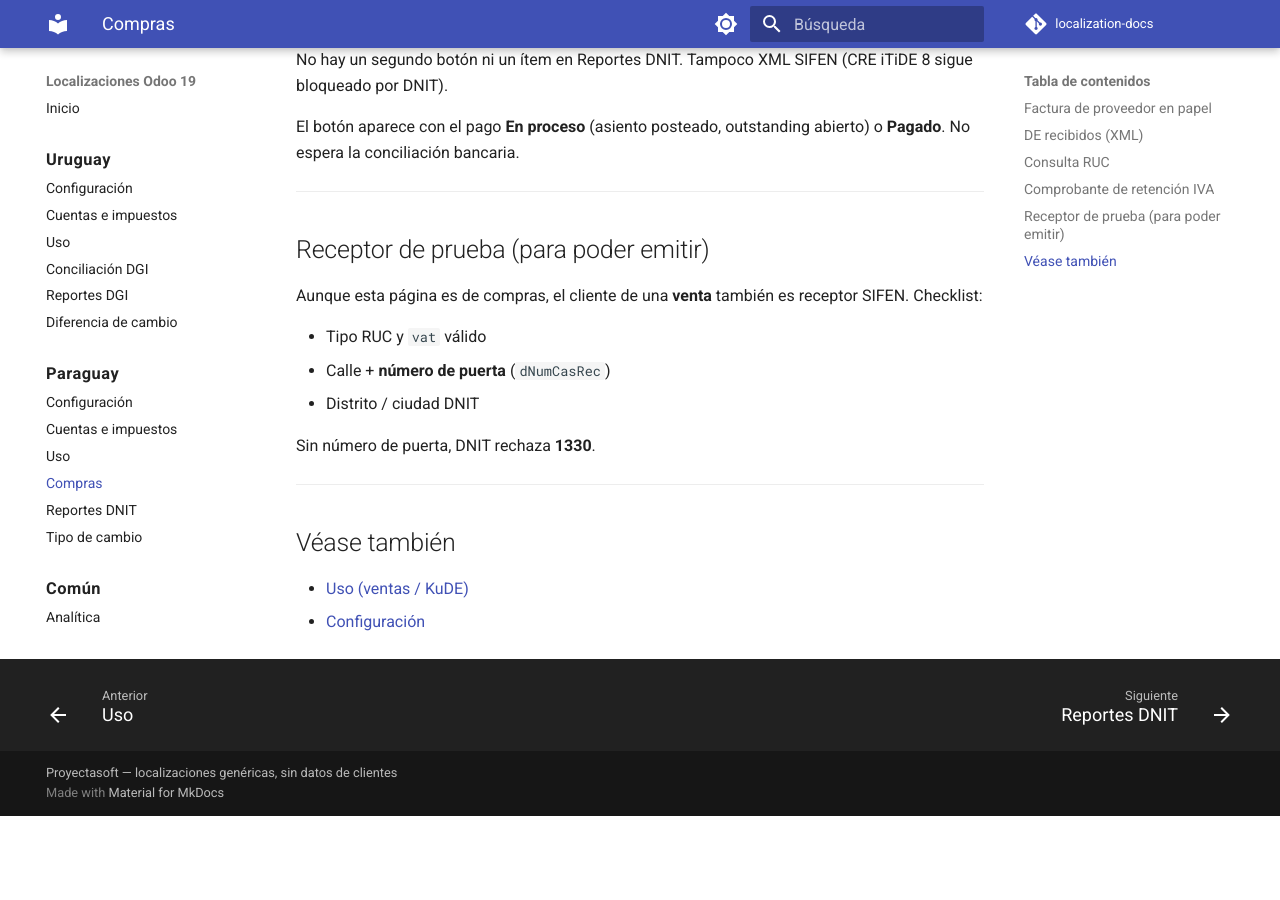
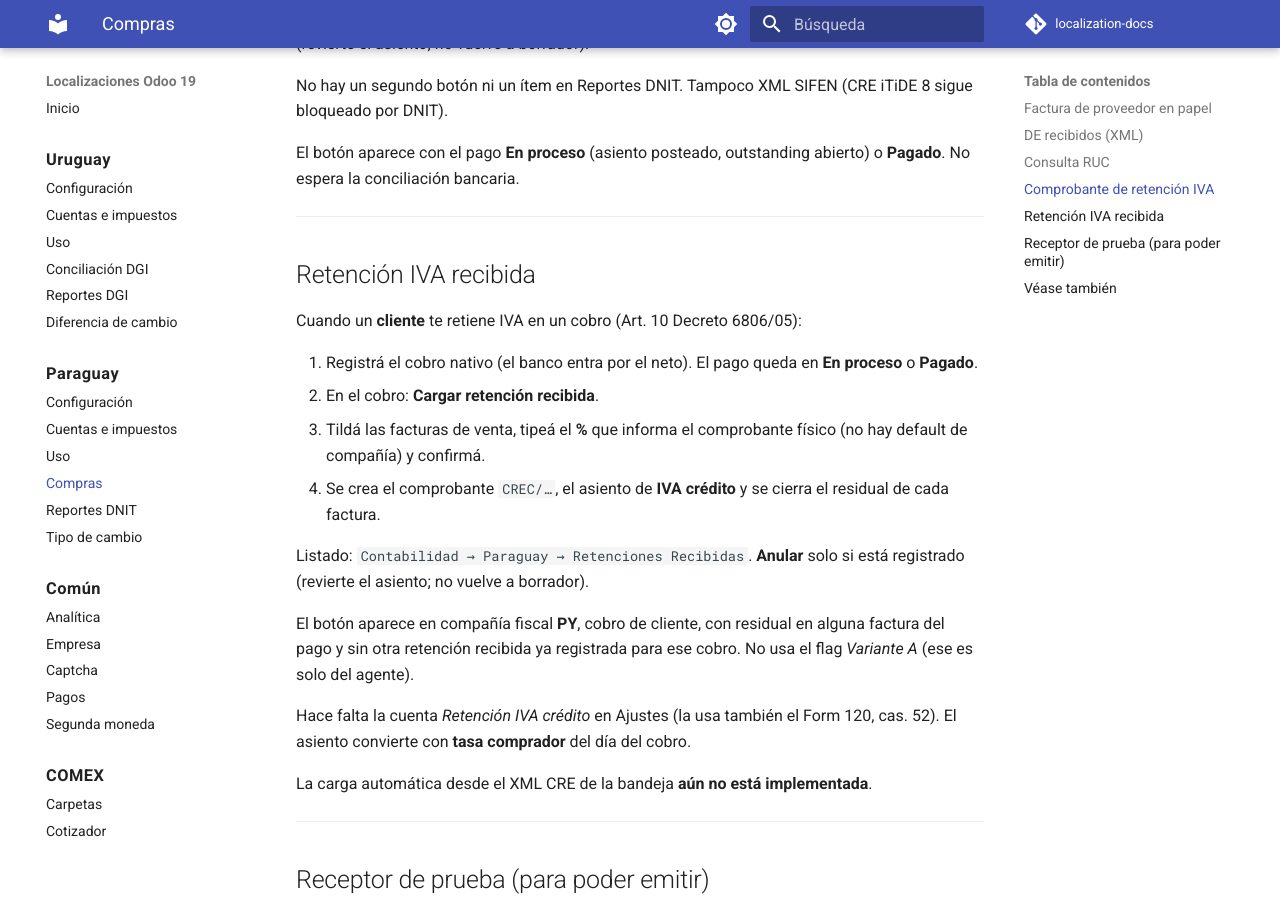
Before and after one commit to Pabloolano/localization-docs, an MkDocs documentation site: the page built from docs/paraguay/compras.md, in a window 1280 px wide and 900 px high, scrolled down 4017 px. Built offline with MkDocs 1.6.1 and Material for MkDocs 9.7.7, drawn with Linux system fonts in a browser that asks for light colours; comment, search, counter and statistics services are not loaded; before the commit the page ends 4833 px from its top, so only the background shows below that; some of the changed text lies outside the part shown.

Commit message:
docs(py): retención IVA recibida desde el cobro (CREC/)
Camino manual en Compras; iTiDE 8 sigue sin parseo XML.
Cuenta crédito en Ajustes; sin flag de agente.

Co-authored-by: Cursor <cursoragent@cursor.com>

```diff
--- a/docs/paraguay/compras.md
+++ b/docs/paraguay/compras.md
@@ -44,7 +44,7 @@ Tipos DNIT activos de la compañía alimentan el combo (RG90).
 
 En la compañía (SIFEN → DE recibidos) puede estar el default **Crear factura al recibir XML**. Un rechazo DNIT posterior cancela el borrador o alerta si ya estaba publicado.
 
-Un XML con **iTiDE 8** (Comprobante de Retención Electrónico) **no** crea factura de proveedor: queda en estado **Retención pendiente**. El circuito de retención recibida todavía no está implementado.
+Un XML con **iTiDE 8** (Comprobante de Retención Electrónico) **no** crea factura de proveedor: queda en estado **Retención pendiente**. El botón **Cargar retención recibida** de esa ficha todavía avisa que el parseo XML no está listo: hay que cargar el comprobante a mano (ver [Retención IVA recibida](#retencion-iva-recibida)).
 
 Carga manual de XML sigue disponible aunque el IMAP esté apagado.
 
@@ -89,6 +89,25 @@ El botón aparece con el pago **En proceso** (asiento posteado, outstanding abie
 
 ---
 
+## Retención IVA recibida {#retencion-iva-recibida}
+
+Cuando un **cliente** te retiene IVA en un cobro (Art. 10 Decreto 6806/05):
+
+1. Registrá el cobro nativo (el banco entra por el neto). El pago queda en **En proceso** o **Pagado**.
+2. En el cobro: **Cargar retención recibida**.
+3. Tildá las facturas de venta, tipeá el **%** que informa el comprobante físico (no hay default de compañía) y confirmá.
+4. Se crea el comprobante `CREC/…`, el asiento de **IVA crédito** y se cierra el residual de cada factura.
+
+Listado: `Contabilidad → Paraguay → Retenciones Recibidas`. **Anular** solo si está registrado (revierte el asiento; no vuelve a borrador).
+
+El botón aparece en compañía fiscal **PY**, cobro de cliente, con residual en alguna factura del pago y sin otra retención recibida ya registrada para ese cobro. No usa el flag *Variante A* (ese es solo del agente).
+
+Hace falta la cuenta *Retención IVA crédito* en Ajustes (la usa también el Form 120, cas. 52). El asiento convierte con **tasa comprador** del día del cobro.
+
+La carga automática desde el XML CRE de la bandeja **aún no está implementada**.
+
+---
+
 ## Receptor de prueba (para poder emitir)
 
 Aunque esta página es de compras, el cliente de una **venta** también es receptor SIFEN. Checklist:
```
Also changed, not shown: docs/paraguay/configuracion.md (+4 -2 lines), docs/paraguay/cuentas.md (+2 -1 lines), docs/paraguay/index.md (+1 -1 lines), docs/paraguay/reportes.md (+1 -1 lines).
